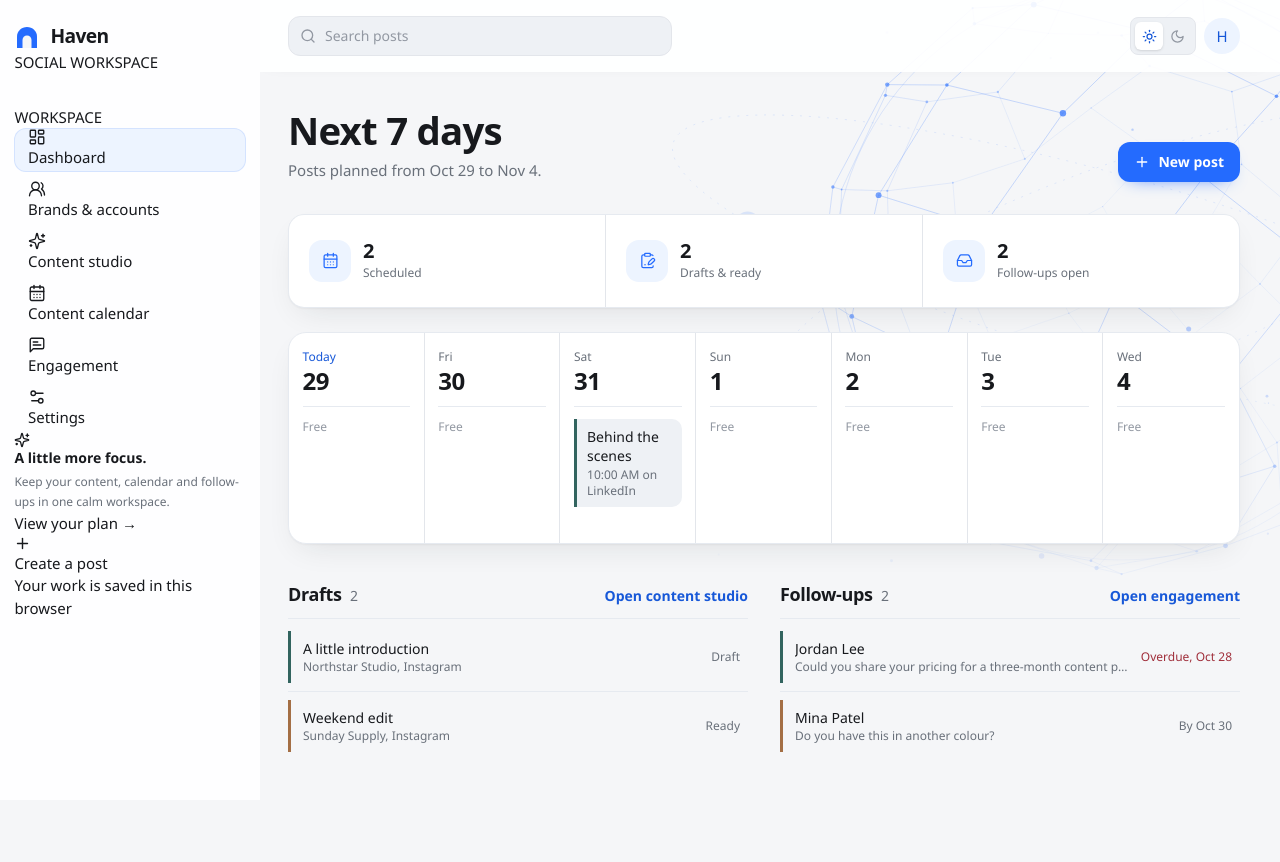
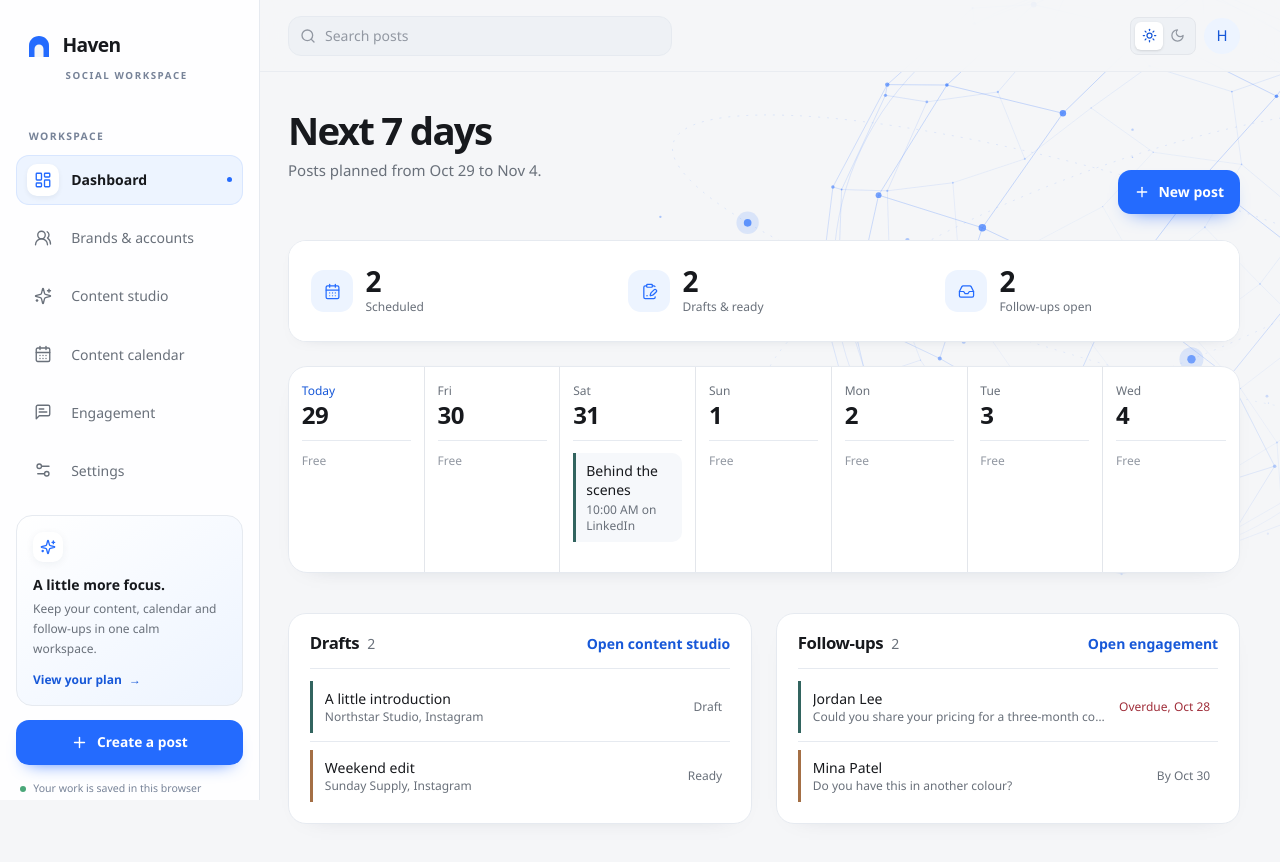
Before and after one commit to Meckiul-Chisim/SM-management, a React (Vite) app: page /dashboard in a window 1280 px wide. Shown: the top 862 px of the page. Before the commit the page ends 816 px from the top, so only its background shows below. Built offline with nearby package versions, Linux system fonts and the light colour scheme.

Commit message:
Build complete Haven workspace visual system

```diff
--- a/src/styles/haven-reference-design.css
+++ b/src/styles/haven-reference-design.css
@@ -1,138 +1,130 @@
-/* Haven visual system — inspired by the references, not copied from them. */
+/* Haven — full workspace visual system inspired by the supplied references. */
 :root {
-  --haven-blue: #3979f6;
-  --haven-blue-soft: #eaf2ff;
-  --haven-ink: #172236;
-  --haven-muted: #748094;
+  --haven-blue: #2e73e8;
+  --haven-ink: #182234;
+  --haven-muted: #778398;
   --haven-border: #e6eaf0;
+  --haven-surface: #f6f8fb;
   --haven-radius: 18px;
 }
 :root[data-theme="dark"] {
-  --haven-blue-soft: #1b2b46;
   --haven-ink: #edf2fb;
-  --haven-muted: #9da8bb;
+  --haven-muted: #a4aec0;
   --haven-border: #2a3444;
+  --haven-surface: #151c28;
 }
 body {
   background:
-    radial-gradient(ellipse at 90% 0%, color-mix(in srgb, var(--color-brand-100) 42%, transparent), transparent 34rem),
+    radial-gradient(ellipse at 90% 0%, color-mix(in srgb, var(--color-brand-100) 38%, transparent), transparent 32rem),
     var(--color-canvas);
 }
-h1 { font-size: clamp(1.85rem, 3vw, 2.45rem); line-height: 1.08; }
-h2 { line-height: 1.2; }
-a { text-decoration-thickness: 1px; }
 ::selection { background: var(--color-brand-100); color: var(--color-ink); }
+h1 { font-size: clamp(1.9rem, 3vw, 2.55rem); line-height: 1.08; letter-spacing: -.045em; }
+h2 { line-height: 1.2; letter-spacing: -.025em; }
 
-/* Sidebar: quieter, structured navigation with clear active state. */
-aside.fixed {
+/* Navigation is a designed surface of its own, not just a column of links. */
+.haven-sidebar {
+  padding: 1.55rem 1rem 1rem;
+  border-right: 1px solid var(--haven-border);
   background: color-mix(in srgb, var(--color-panel) 94%, var(--color-brand-50));
-  border-right-color: var(--haven-border);
-  padding: 1.4rem 0.9rem;
 }
-aside.fixed nav { display: grid; gap: 0.25rem; }
-aside.fixed nav a {
-  min-height: 44px;
-  border-radius: 12px;
-  border-left-width: 0;
-  padding-inline: 0.85rem;
-  transition: background 160ms ease, color 160ms ease, transform 160ms ease;
+.haven-brand { padding: .4rem .65rem .85rem; }
+.haven-brand-caption {
+  display: block; margin: .55rem 0 0 2.45rem; color: var(--haven-muted);
+  font-size: .61rem; font-weight: 700; letter-spacing: .16em;
 }
-aside.fixed nav a:hover { transform: translateX(2px); }
-aside.fixed nav a[aria-current="page"] {
-  background: var(--color-brand-50);
-  box-shadow: inset 0 0 0 1px color-mix(in srgb, var(--color-brand-700) 12%, transparent);
+.haven-nav-label {
+  padding: 0 .8rem; margin: 0 0 .65rem; color: var(--haven-muted);
+  font-size: .65rem; font-weight: 750; letter-spacing: .13em;
 }
-aside.fixed nav a[aria-current="page"] span:first-child {
-  background: var(--color-panel);
-  border-radius: 9px;
+.haven-nav { display: grid; gap: .28rem; }
+.haven-nav-link {
+  position: relative; display: flex; align-items: center; gap: .75rem;
+  min-height: 46px; padding: .55rem .7rem; border-radius: 13px;
+  color: var(--color-muted); font-size: .875rem; font-weight: 550;
+  transition: background .16s ease, color .16s ease, transform .16s ease;
 }
-aside.fixed > div:last-child a {
-  min-height: 46px;
-  border-radius: 12px;
-  box-shadow: 0 6px 14px -10px var(--color-brand-700);
+.haven-nav-link:hover { color: var(--color-ink); background: var(--color-surface); transform: translateX(2px); }
+.haven-nav-link.is-active {
+  color: var(--color-ink); background: var(--color-brand-50);
+  box-shadow: inset 0 0 0 1px color-mix(in srgb, var(--color-brand-700) 10%, transparent);
+  font-weight: 700;
 }
+.haven-nav-icon {
+  display: grid; place-items: center; width: 32px; height: 32px; flex: 0 0 32px;
+  border-radius: 10px; color: var(--color-muted);
+}
+.haven-nav-link.is-active .haven-nav-icon {
+  color: var(--color-brand-700); background: var(--color-panel);
+  box-shadow: 0 2px 5px rgb(20 35 55 / .06);
+}
+.haven-active-dot { width: 5px; height: 5px; border-radius: 50%; background: var(--color-brand-700); }
+.haven-sidebar-bottom { margin-top: auto; padding-top: 1.25rem; }
+.haven-tip {
+  padding: 1rem; margin-bottom: .85rem; border: 1px solid var(--haven-border);
+  border-radius: 16px; background: linear-gradient(145deg, var(--color-panel), var(--color-brand-50));
+}
+.haven-tip-icon {
+  display: grid; place-items: center; width: 30px; height: 30px; margin-bottom: .8rem;
+  border-radius: 10px; background: var(--color-panel); color: var(--color-brand-700);
+  box-shadow: 0 2px 9px rgb(25 45 75 / .06);
+}
+.haven-tip-link { display: inline-flex; gap: .45rem; margin-top: .75rem; color: var(--color-brand-800); font-size: .75rem; font-weight: 700; }
+.haven-create-button {
+  display: flex; align-items: center; justify-content: center; gap: .55rem; min-height: 45px;
+  border-radius: 13px; background: var(--color-brand-700); color: white;
+  font-size: .86rem; font-weight: 700; box-shadow: 0 9px 18px -12px var(--color-brand-700);
+  transition: transform .16s ease, box-shadow .16s ease, background .16s ease;
+}
+.haven-create-button:hover { background: var(--color-brand-800); transform: translateY(-1px); box-shadow: 0 12px 22px -12px var(--color-brand-700); }
+.haven-local-note { display: flex; align-items: center; gap: .45rem; margin: 1rem .25rem .1rem; color: var(--haven-muted); font-size: .66rem; }
+.haven-status-dot { width: 6px; height: 6px; border-radius: 50%; background: #4aa779; }
 
-/* Top bar and workspace content. */
-header.sticky {
-  background: color-mix(in srgb, var(--color-panel) 91%, transparent);
-  border-bottom-color: var(--haven-border);
-  box-shadow: 0 4px 22px -22px rgb(18 32 56 / 0.3);
+/* Header and page canvas. */
+.haven-header {
+  border-bottom: 1px solid color-mix(in srgb, var(--haven-border) 80%, transparent);
+  background: color-mix(in srgb, var(--color-canvas) 88%, transparent);
+  backdrop-filter: blur(18px);
 }
-main.mx-auto {
-  max-width: 1500px;
-  padding-top: clamp(1.5rem, 3vw, 2.7rem);
-  padding-bottom: 3.5rem;
+.haven-header .field { border-radius: 13px; background: var(--color-panel) !important; border-color: var(--haven-border); }
+.haven-main { padding-top: clamp(1.5rem, 3vw, 2.8rem); padding-bottom: 4rem; }
+.haven-page-content { width: 100%; min-width: 0; }
+.haven-dashboard-intro { margin-bottom: 1.65rem; }
+.haven-dashboard-intro h1 { max-width: 750px; }
+.haven-dashboard-intro a { margin-bottom: 0 !important; min-height: 44px; border-radius: 13px; box-shadow: 0 9px 20px -13px var(--color-brand-700); }
+.haven-metrics { border: 1px solid var(--haven-border); border-radius: 18px; background: var(--color-panel); box-shadow: 0 5px 18px -17px rgb(18 32 56 / .5); }
+.haven-metrics > div { min-height: 100px; padding: 1.25rem 1.4rem; }
+.haven-metrics > div > span:first-child { width: 42px; height: 42px; border-radius: 13px; background: var(--color-brand-50); }
+.haven-metrics strong { font-size: 1.75rem; letter-spacing: -.045em; }
+.haven-week-card { border-color: var(--haven-border); border-radius: 19px; box-shadow: 0 8px 26px -23px rgb(18 32 56 / .38); }
+.haven-week-card > div { padding: 1rem .8rem; }
+.haven-week-card > div > div:first-child { padding-bottom: .8rem; border-bottom: 1px solid var(--haven-border); }
+.haven-week-card .spine { border-left: 3px solid var(--spine-colour, var(--color-brand-700)); border-radius: 0 10px 10px 0; background: var(--haven-surface); }
+.haven-week-card .spine:hover { background: var(--color-brand-50); }
+.haven-secondary-grid { gap: 1.5rem; }
+.haven-secondary-grid section {
+  min-width: 0; padding: 1.2rem 1.3rem .8rem; border: 1px solid var(--haven-border);
+  border-radius: 18px; background: var(--color-panel); box-shadow: 0 8px 26px -24px rgb(18 32 56 / .35);
 }
-main > * { min-width: 0; }
-main .field { border-radius: 12px; }
-
-/* Cards use clean white surfaces, fine borders and restrained depth. */
-main [class*="rounded-lg"][class*="border"],
-main [class*="rounded-xl"][class*="border"],
-main .glass {
-  border-color: var(--haven-border);
-}
+.haven-secondary-grid section > div:first-child { padding-bottom: .85rem; }
+.haven-secondary-grid section > div:first-child h2 { font-size: 1.05rem; }
+.haven-secondary-grid .spine { border-left: 3px solid var(--spine-colour, var(--color-brand-700)); border-radius: 0 10px 10px 0; }
+main [class*="rounded-lg"][class*="border"], main [class*="rounded-xl"][class*="border"] { border-color: var(--haven-border); }
 main .rounded-lg, main .rounded-xl { scroll-margin-top: 6rem; }
-main .shadow, main .shadow-sm, main .shadow-md { box-shadow: var(--shadow-soft); }
 main button, main a, header button, aside a { -webkit-tap-highlight-color: transparent; }
-main button[class*="bg-brand-700"], main a[class*="bg-brand-700"] {
-  border-radius: 12px;
-  box-shadow: 0 7px 18px -12px var(--color-brand-700);
-  transition: transform 160ms ease, box-shadow 160ms ease, background 160ms ease;
-}
-main button[class*="bg-brand-700"]:hover, main a[class*="bg-brand-700"]:hover {
-  transform: translateY(-1px);
-  box-shadow: 0 10px 22px -12px var(--color-brand-700);
-}
-
-/* Dashboard KPI strip gets the calm, editorial dashboard feel from the references. */
-main .grid.grid-cols-1.gap-px.overflow-hidden {
-  border-radius: 16px;
-  box-shadow: var(--shadow-soft);
-}
-main .grid.grid-cols-1.gap-px.overflow-hidden > div {
-  min-height: 92px;
-  padding: 1.15rem 1.25rem;
-}
-main .grid.grid-cols-1.gap-px.overflow-hidden > div > span:first-child {
-  width: 42px;
-  height: 42px;
-  border-radius: 13px;
-  background: var(--color-brand-50);
-}
-
-/* Week planner: clear day columns, subtle separators, readable event blocks. */
-main .lg\:grid-cols-7 {
-  border-radius: 18px;
-  background: var(--color-panel);
-  box-shadow: var(--shadow-soft);
-}
-main .lg\:grid-cols-7 > div { padding: 1rem 0.85rem; }
-main .lg\:grid-cols-7 > div > div:first-child {
-  padding-bottom: 0.8rem;
-  border-bottom: 1px solid var(--haven-border);
-}
-main .spine {
-  border-left-width: 3px;
-  border-radius: 0 10px 10px 0;
-}
-main .spine:hover { filter: saturate(1.04); }
-
-/* Content cards and lists: maintain rhythm on smaller screens. */
-main ul.divide-y > li { border-color: var(--haven-border); }
-main section > div.border-b { border-color: var(--haven-border); }
-main .notice { border-radius: 12px; }
 main .field:focus { box-shadow: 0 0 0 3px color-mix(in srgb, var(--color-brand-700) 15%, transparent); }
+main ul.divide-y > li, main section > div.border-b { border-color: var(--haven-border); }
 
 @media (min-width: 768px) {
-  main .lg\:grid-cols-7 > div { min-height: 210px; }
+  .haven-week-card > div { min-height: 205px; }
 }
 @media (max-width: 767px) {
-  header.sticky { height: 60px; padding-inline: 0.9rem; }
-  main.mx-auto { padding-inline: 1rem; padding-top: 1.5rem; }
-  main .grid.grid-cols-1.gap-px.overflow-hidden > div { min-height: 76px; }
-  aside.fixed { display: none; }
+  .haven-header { height: 60px; }
+  .haven-main { padding-inline: 1rem; padding-top: 1.4rem; }
+  .haven-tip { display: none; }
+  .haven-metrics > div { min-height: 78px; padding: .9rem; }
+  .haven-secondary-grid section { padding: 1rem; }
 }
 @media (prefers-reduced-motion: reduce) {
-  aside.fixed nav a, main button, main a { transition: none; }
+  .haven-nav-link, .haven-create-button { transition: none; }
 }
```
